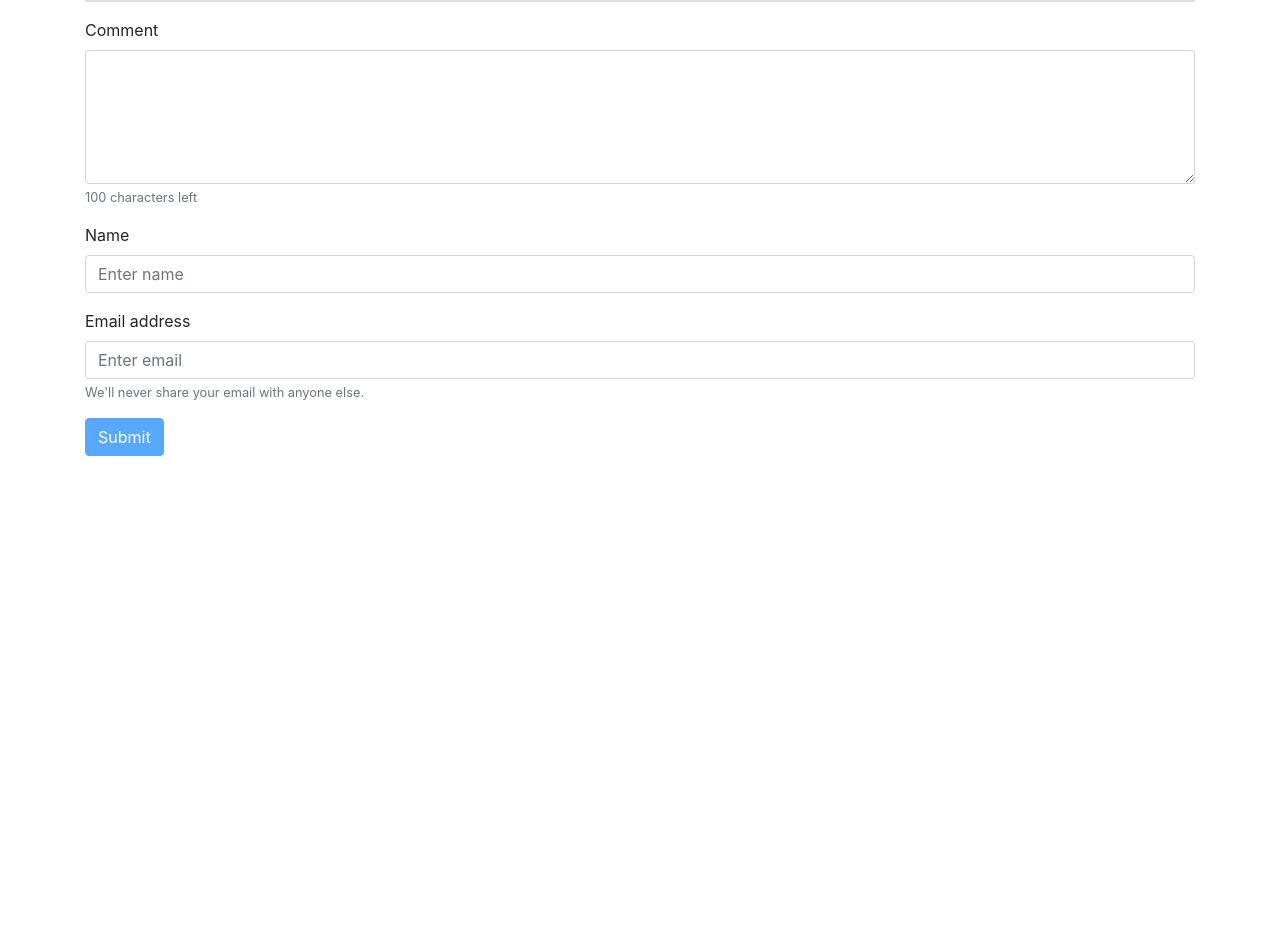
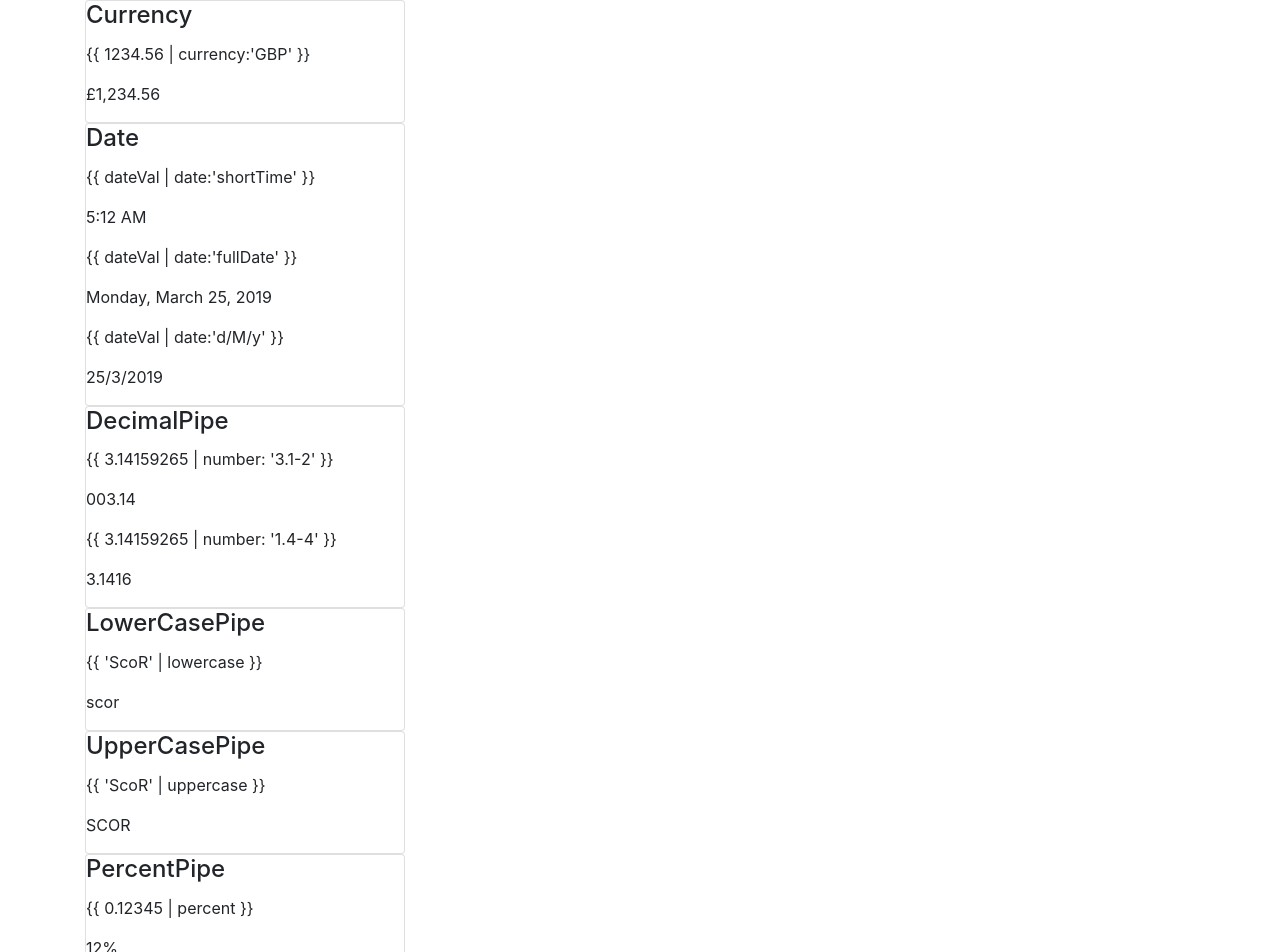
Before and after one commit to xuandiep2389/angular-register-form, an Angular app: page / in a window 1280 px wide. Shown: the top 952 px of the page. Before the commit the page ends 800 px from the top, so only its background shows below. Built offline with nearby package versions, Linux system fonts and the light colour scheme.

Commit message:
built in pipe

```diff
--- a/src/app/app.component.html
+++ b/src/app/app.component.html
@@ -1 +1 @@
-<app-rx-js></app-rx-js>
+<app-pipe-pactice></app-pipe-pactice>
--- a/src/app/app.module.ts
+++ b/src/app/app.module.ts
@@ -5,13 +5,15 @@ import { AppComponent } from './app.component';
 import {ReactiveFormsModule} from '@angular/forms';
 import { RegFormComponent } from './reg-form/reg-form.component';
 import { RxJsComponent } from './rx-js/rx-js.component';
+import { PipePacticeComponent } from './pipe-pactice/pipe-pactice.component';
 
 
 @NgModule({
   declarations: [
     AppComponent,
     RegFormComponent,
-    RxJsComponent
+    RxJsComponent,
+    PipePacticeComponent
   ],
   imports: [
     BrowserModule,
--- /dev/null
+++ b/src/app/pipe-pactice/pipe-pactice.component.html
@@ -0,0 +1,110 @@
+
+<div class="container">
+
+  <div class="card" style="width: 20rem;">
+    <h4 class="card-title">Currency</h4>
+    <div class="card-text">
+
+      <p ngNonBindable>{{ 1234.56 | currency:'GBP'  }}</p>
+      <p>{{ 1234.56 | currency:"GBP"  }}</p>
+
+    </div>
+  </div>
+
+  <div class="card" style="width: 20rem;">
+    <h4 class="card-title">Date</h4>
+    <div class="card-text">
+
+      <p ngNonBindable>{{ dateVal | date:'shortTime'  }}</p>
+      <p>{{ dateVal | date:'shortTime'  }}</p>
+
+      <p ngNonBindable>{{ dateVal | date:'fullDate'  }}</p>
+      <p>{{ dateVal | date:'fullDate'  }}</p>
+
+      <p ngNonBindable>{{ dateVal | date:'d/M/y'  }}</p>
+      <p>{{ dateVal | date:'d/M/y'  }}</p>
+
+    </div>
+  </div>
+
+  <div class="card card-block" style="width: 20rem;">
+    <div class="card-text">
+
+      <!--The first argument is a format string of the form '{minIntegerDigits}. {minFractionDigits}-{maxFractionDigits}', like so:-->
+
+      <h4 class="card-title">DecimalPipe</h4>
+      <p ngNonBindable>{{ 3.14159265 | number: '3.1-2'  }}</p>
+      <p>{{ 3.14159265 | number: '3.1-2'  }}</p>
+
+      <p ngNonBindable>{{ 3.14159265 | number: '1.4-4'  }}</p>
+      <p>{{ 3.14159265 | number: '1.4-4'  }}</p>
+    </div>
+  </div>
+
+  <div class="card" style="width: 20rem;">
+    <h4 class="card-title">LowerCasePipe</h4>
+    <div class="card-text">
+
+      <p ngNonBindable>{{ 'ScoR' | lowercase }}</p>
+      <p>{{ 'ScoR' | lowercase  }}</p>
+
+
+    </div>
+  </div>
+
+
+  <div class="card" style="width: 20rem;">
+    <h4 class="card-title">UpperCasePipe</h4>
+    <div class="card-text">
+
+      <p ngNonBindable>{{ 'ScoR' | uppercase }}</p>
+      <p>{{ 'ScoR' | uppercase  }}</p>
+
+
+    </div>
+  </div>
+
+  <div class="card" style="width: 20rem;">
+    <h4 class="card-title">PercentPipe</h4>
+    <div class="card-text">
+
+      <p ngNonBindable>{{ 0.12345 | percent }}</p>
+      <p>{{ 0.12345 | percent }}</p>
+
+      <p ngNonBindable>{{ 0.12345 | percent: '2.1-2' }}</p>
+      <p>{{  0.12345 | percent: '2.1-2'}}</p>
+
+      <p ngNonBindable>{{ 0.12345 | percent: '10.4-5' }}</p>
+      <p>{{ 0.12345 | percent: '10.4-5' }}</p>
+    </div>
+  </div>
+
+  <div class="card card-block">
+    <h4 class="card-title">SlicePipe</h4>
+    <div class="card-text">
+      <p ngNonBindable>{{ [1,2,3,4,5,6] | slice:1:3  }}</p> (1)
+      <p>{{ [1,2,3,4,5,6] | slice:1:3  }}</p>
+
+      <p ngNonBindable>{{ [1,2,3,4,5,6] | slice:2  }}</p> (2)
+      <p>{{ [1,2,3,4,5,6] | slice:2  }}</p>
+
+      <p ngNonBindable>{{ [1,2,3,4,5,6] | slice:2:-1  }}</p> (3)
+      <p>{{ [1,2,3,4,5,6] | slice:2:-1  }}</p>
+
+      <pre ngNonBindable>
+&lt;ul&gt;
+  &lt;li *ngFor=&quot;let v of [1,2,3,4,5,6] | slice:2:-1&quot;&gt;
+        {{ v }}
+        &lt;/li&gt;
+&lt;/ul&gt;
+    </pre>
+
+      <ul>
+        <li *ngFor="let v of [1,2,3,4,5,6] | slice:2:-1"> (4)
+          {{ v }}
+        </li>
+      </ul>
+    </div>
+  </div>
+
+</div>
--- /dev/null
+++ b/src/app/pipe-pactice/pipe-pactice.component.ts
@@ -0,0 +1,15 @@
+import { Component, OnInit } from '@angular/core';
+
+@Component({
+  selector: 'app-pipe-pactice',
+  templateUrl: './pipe-pactice.component.html',
+  styleUrls: ['./pipe-pactice.component.css']
+})
+export class PipePacticeComponent {
+
+  jsonVal = {moo: 'foo' , goo: {too: 'new'}};
+
+  dateVal = new Date();
+
+
+}
```
Also changed, not shown: src/app/pipe-pactice/pipe-pactice.component.css (added), 1 other file (tests, documents, lock files or other folders).
